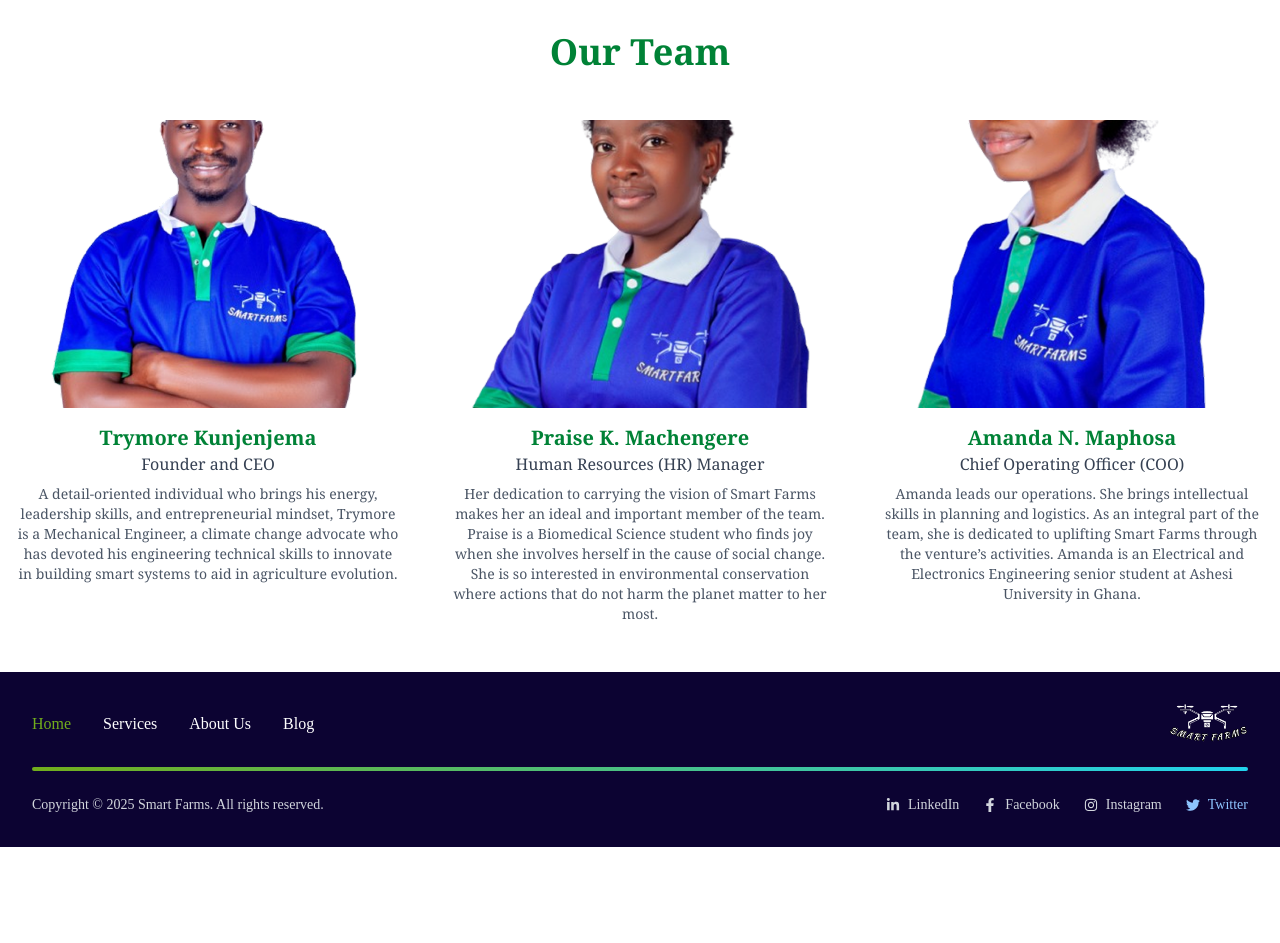
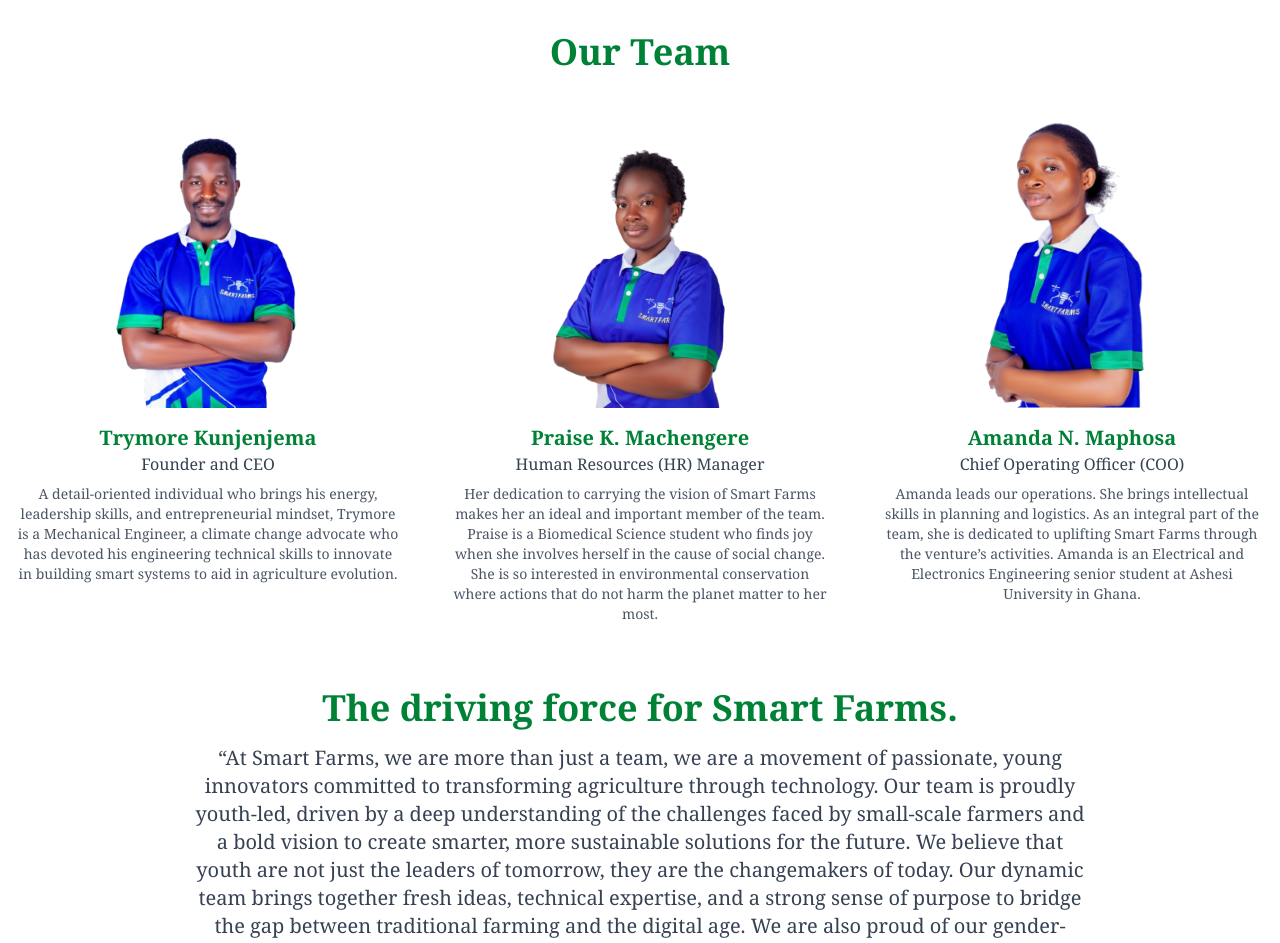
Before and after one commit to HudsonWayne/Smart-Farms, a Next.js app: page /our-team in a window 1280 px wide. Shown: the part 120-1063 px from the top of the page. Before the commit the page ends 967 px from the top, so only its background shows below. Built offline with nearby package versions, Linux system fonts and the light colour scheme; a web font is replaced by a local one.

Commit message:
initial commit

```diff
--- a/src/pages/our-team.tsx
+++ b/src/pages/our-team.tsx
@@ -17,7 +17,7 @@ export default function OurTeamPage() {
           <img
             src="/founder2.png" // Updated image path for Trymore
             alt="Trymore Kunjenjema"
-            className="w-full h-72 mx-auto mb-4 object-cover" // Fixed height for image alignment
+            className="w-full h-72 mx-auto mb-4 object-contain" // Ensure image is fully visible without cropping
           />
           <h3 className="text-xl font-bold text-green-700">Trymore Kunjenjema</h3>
           <p className="text-gray-700 font-medium">Founder and CEO</p>
@@ -31,7 +31,7 @@ export default function OurTeamPage() {
           <img
             src="/girl1.png" // Updated image path for Praise
             alt="Praise K. Machengere"
-            className="w-full h-72 mx-auto mb-4 object-cover" // Fixed height for image alignment
+            className="w-full h-72 mx-auto mb-4 object-contain" // Ensure image is fully visible without cropping
           />
           <h3 className="text-xl font-bold text-green-700">Praise K. Machengere</h3>
           <p className="text-gray-700 font-medium">Human Resources (HR) Manager</p>
@@ -45,7 +45,7 @@ export default function OurTeamPage() {
           <img
             src="/girl 2.png" // Updated image path for Amanda
             alt="Amanda N. Maphosa"
-            className="w-full h-72 mx-auto mb-4 object-cover" // Fixed height for image alignment
+            className="w-full h-72 mx-auto mb-4 object-contain" // Ensure image is fully visible without cropping
           />
           <h3 className="text-xl font-bold text-green-700">Amanda N. Maphosa</h3>
           <p className="text-gray-700 font-medium">Chief Operating Officer (COO)</p>
@@ -54,6 +54,16 @@ export default function OurTeamPage() {
           </p>
         </div>
       </div>
+
+      {/* The Driving Force Section */}
+      <div className="mt-16 text-center">
+        <h2 className="text-4xl font-bold text-green-700 mb-4">
+          The driving force for Smart Farms.
+        </h2>
+        <p className="text-xl text-gray-700 max-w-4xl mx-auto">
+          “At Smart Farms, we are more than just a team, we are a movement of passionate, young innovators committed to transforming agriculture through technology. Our team is proudly youth-led, driven by a deep understanding of the challenges faced by small-scale farmers and a bold vision to create smarter, more sustainable solutions for the future. We believe that youth are not just the leaders of tomorrow, they are the changemakers of today. Our dynamic team brings together fresh ideas, technical expertise, and a strong sense of purpose to bridge the gap between traditional farming and the digital age. We are also proud of our gender-diverse team, made up of one male and two females, working side by side to challenge norms and ensure inclusive innovation in agriculture. Our diversity is our strength, helps us see problems differently, build empathy with the communities we serve, and co-create solutions that are practical and impactful”.
+        </p>
+      </div>
     </div>
   );
 }
```
